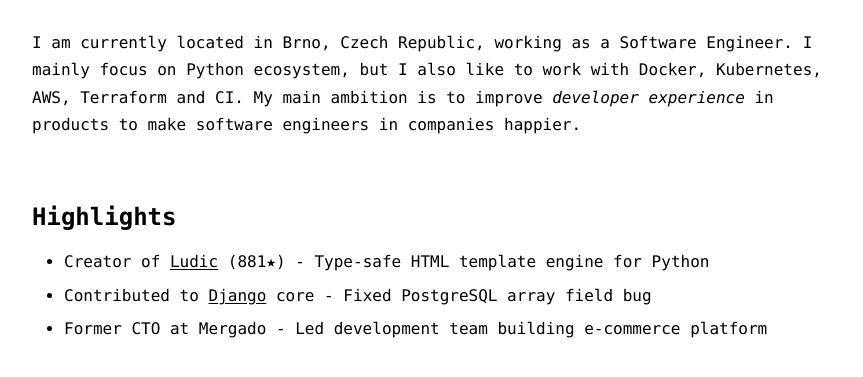
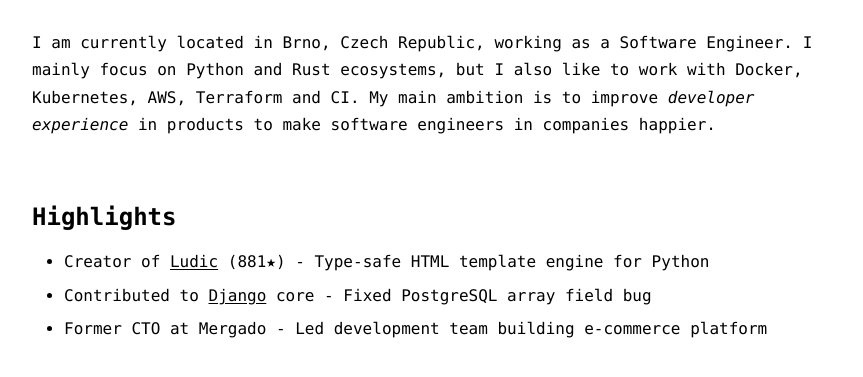
Before and after one commit to paveldedik/paveldedik.com, an Astro site: page / in a window 1280 px wide. Shown: the part 199-576 px from the top of the page, without its empty margins (208-1071 px from the left). Built offline with nearby package versions, Linux system fonts and the light colour scheme; Astro itself is replaced by a stand-in of ours.

Commit message:
Add Rust to main technology focus

```diff
--- a/src/pages/index.astro
+++ b/src/pages/index.astro
@@ -8,7 +8,7 @@ import BaseLayout from '../layouts/BaseLayout.astro';
   <section>
     <p>
       I am currently located in Brno, Czech Republic, working as a Software Engineer.
-      I mainly focus on Python ecosystem, but I also like to work with Docker, Kubernetes, AWS, Terraform and CI.
+      I mainly focus on Python and Rust ecosystems, but I also like to work with Docker, Kubernetes, AWS, Terraform and CI.
       My main ambition is to improve <em>developer experience</em> in products to make software engineers in companies happier.
     </p>
   </section>
```
